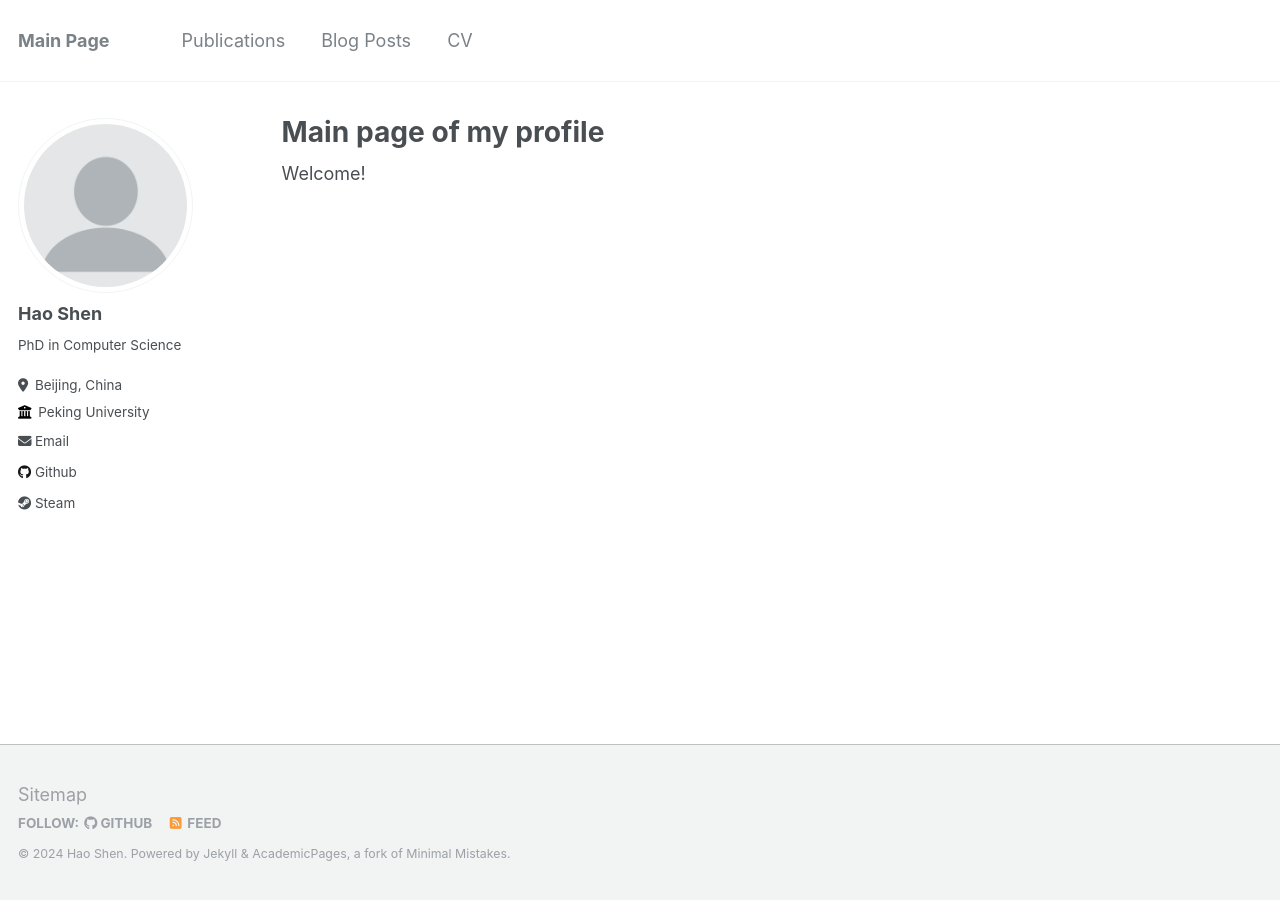
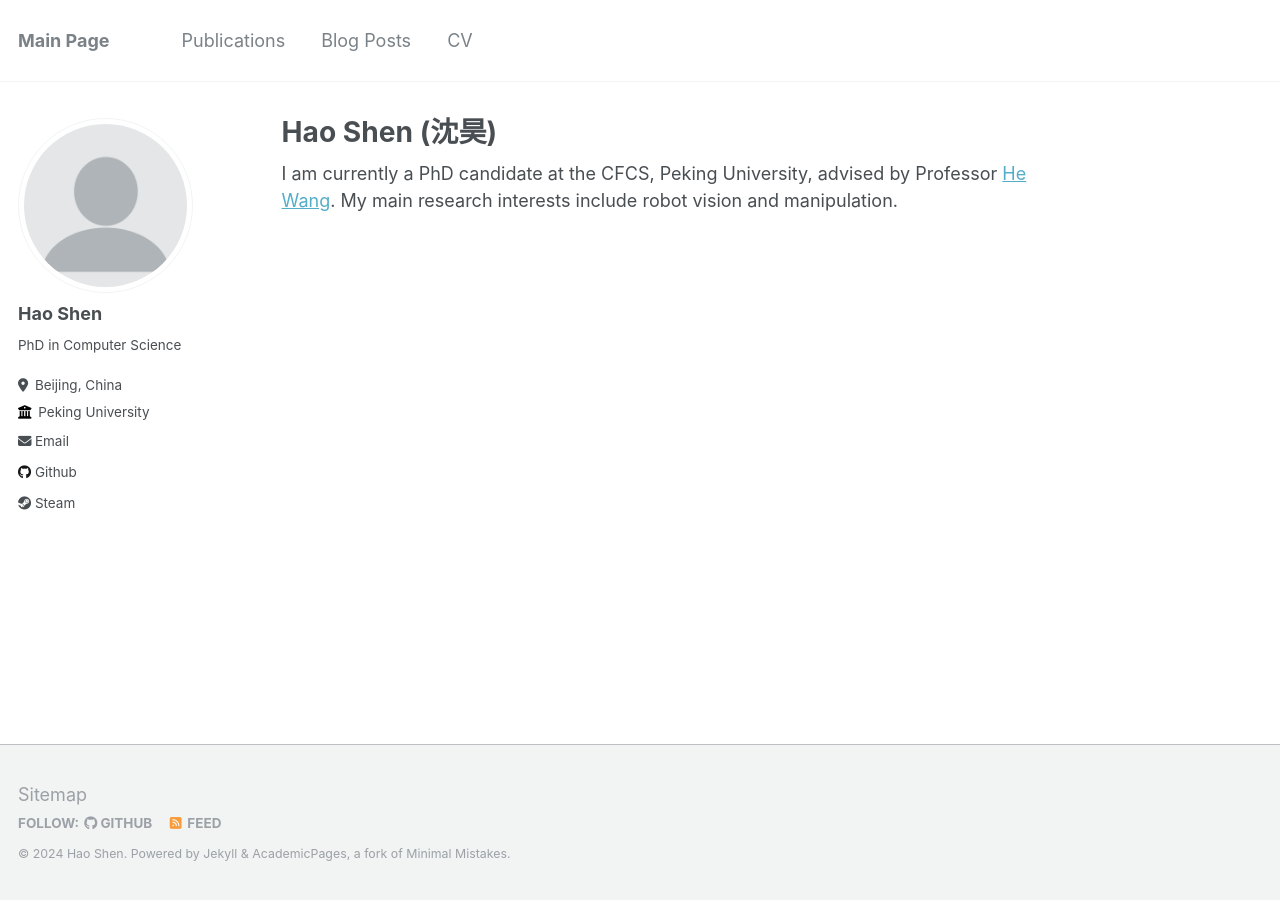
Before and after one commit to shen-hhao/shen-hhao.github.io, a Jekyll site: the page built from _pages/about.md, in a window 1280 px wide. Built offline with Jekyll 4.4.1, drawn with Linux system fonts in a browser that asks for light colours.

Commit message:
Update about.md

```diff
--- a/_pages/about.md
+++ b/_pages/about.md
@@ -1,13 +1,13 @@
 ---
 permalink: /
-title: "Main page of my profile"
+title: "Hao Shen (沈昊)"
 author_profile: true
 redirect_from:
   - /about/
   - /about.html
 ---
 
-Welcome!
+I am currently a PhD candidate at the CFCS, Peking University, advised by Professor [He Wang]("https://hughw19.github.io/"). My main research interests include robot vision and manipulation.
 
 <!--
 This is the front page of a website that is powered by the [academicpages template](https://github.com/academicpages/academicpages.github.io) and hosted on GitHub pages. [GitHub pages](https://pages.github.com) is a free service in which websites are built and hosted from code and data stored in a GitHub repository, automatically updating when a new commit is made to the respository. This template was forked from the [Minimal Mistakes Jekyll Theme](https://mmistakes.github.io/minimal-mistakes/) created by Michael Rose, and then extended to support the kinds of content that academics have: publications, talks, teaching, a portfolio, blog posts, and a dynamically-generated CV. You can fork [this repository](https://github.com/academicpages/academicpages.github.io) right now, modify the configuration and markdown files, add your own PDFs and other content, and have your own site for free, with no ads! An older version of this template powers my own personal website at [stuartgeiger.com](http://stuartgeiger.com), which uses [this Github repository](https://github.com/staeiou/staeiou.github.io).
```
